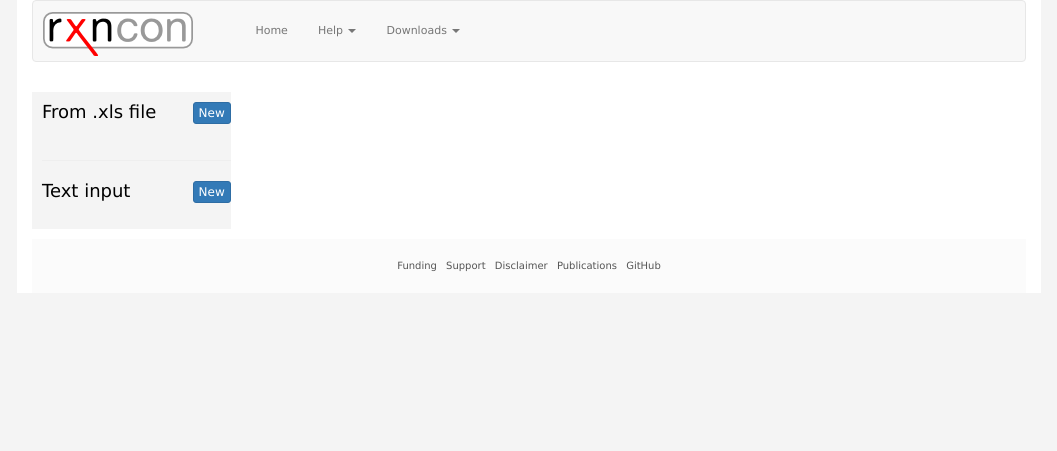
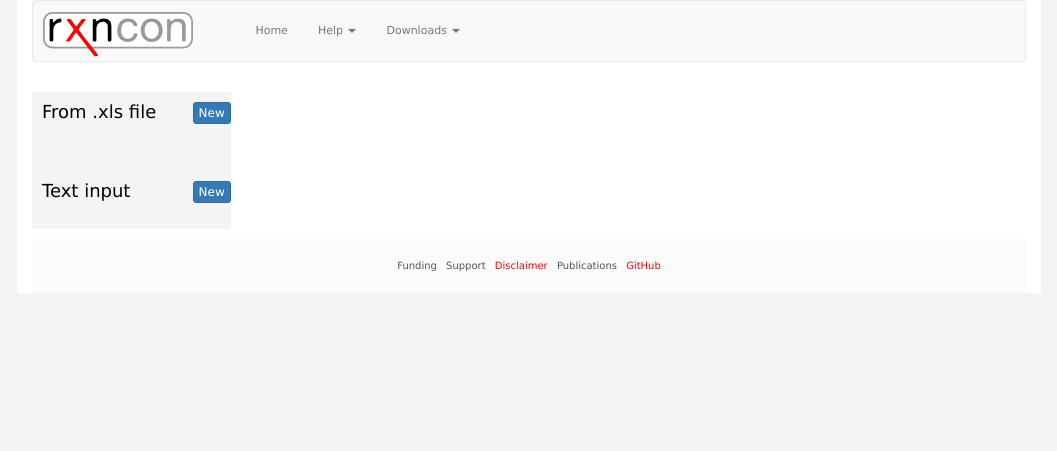
Before and after one commit to rxncon/workbench, a Django app: template src/templates/file_delete.html in a window 1280 px wide. Shown: the top 451 px of the page, without its empty margins (111-1168 px from the left). Run offline with Django 3.2, Linux system fonts and the light colour scheme; the template is opened without the code that fills it, so the values that code supplies are empty; some libraries are stand-ins or nearby versions.

Commit message:
marked links with no target

```diff
--- a/src/templates/base_header.html
+++ b/src/templates/base_header.html
@@ -12,20 +12,20 @@
         <span class="caret"></span></a>
         <ul class="dropdown-menu">
           <li><a href="{% url 'guided_tour' %} ">Quick tour</a></li>
-          <li><a href="#"> How to create a rxncon system(Does this exist allready?)</a></li>
-          <li><a href="#"> Create project from file</a></li>
-          <li><a href="#"> Create project from text input</a></li>
-          <li><a href="#"> A projects detailview</a></li>
+          <li><a href="#" style="color: red"> How to create a rxncon system(Does this exist allready?)</a></li>
+          <li><a href="#" style="color: red"> Create project from file</a></li>
+          <li><a href="#" style="color: red"> Create project from text input</a></li>
+          <li><a href="#" style="color: red"> A projects detailview</a></li>
           <li role="separator" class="divider"></li>
-          <li><a href="#">How to cite</a></li>
+          <li><a href="#" style="color: red">How to cite</a></li>
         </ul>
       </li>
       <li class="dropdown">
         <a class="dropdown-toggle" data-toggle="dropdown" >Downloads
         <span class="caret"></span></a>
         <ul class="dropdown-menu">
-          <li><a href="#">Cytoscape styles</a></li>
-          <li><a href="#">Example files</a></li>
+          <li><a href="#" style="color: red">Cytoscape styles</a></li>
+          <li><a href="#" style="color: red">Example files</a></li>
         </ul>
       </li>
     </ul>
@@ -37,15 +37,15 @@
         <span class="caret"></span></a>
         <ul class="dropdown-menu">
           <li><a href="/graphs/regGraph">Regulatory Graph</a></li>
-          <li><a href="#">Reaction Graph</a></li>
+          <li><a href="#" style="color: red">Reaction Graph</a></li>
         </ul>
       </li>
       <li class="dropdown">
         <a class="dropdown-toggle" data-toggle="dropdown" >Simulation
         <span class="caret"></span></a>
         <ul class="dropdown-menu">
-          <li><a href="#">Boolean model</a></li>
-          <li><a href="#">Rule based model</a></li>
+          <li><a href="#" style="color: red">Boolean model</a></li>
+          <li><a href="#" style="color: red">Rule based model</a></li>
         </ul>
       </li>
     </ul>
--- a/src/templates/static_pages/footer.html
+++ b/src/templates/static_pages/footer.html
@@ -1,7 +1,7 @@
 <div class="footer">
     <a href="/funding">Funding</a>
     <a href="/support">Support</a>
-    <a href="#">Disclaimer</a>
+    <a href="#" style="color: red">Disclaimer</a>
     <a href="/publications">Publications</a>
-    <a href="#">GitHub</a>
+    <a href="#" style="color: red">GitHub</a>
 </div>
```
